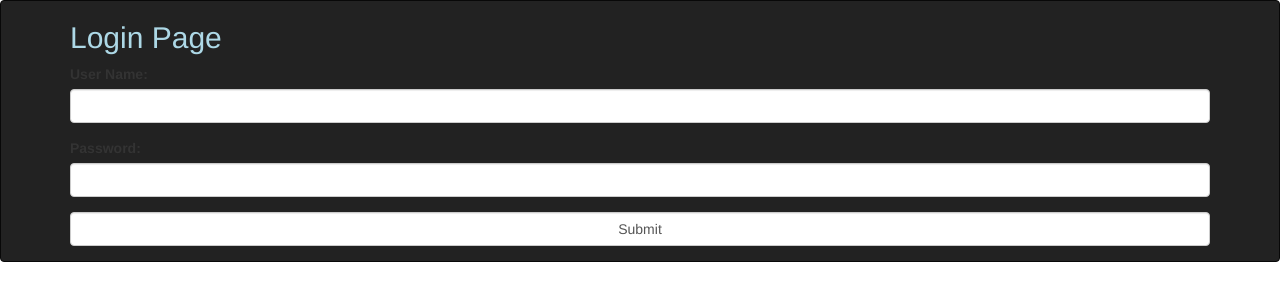
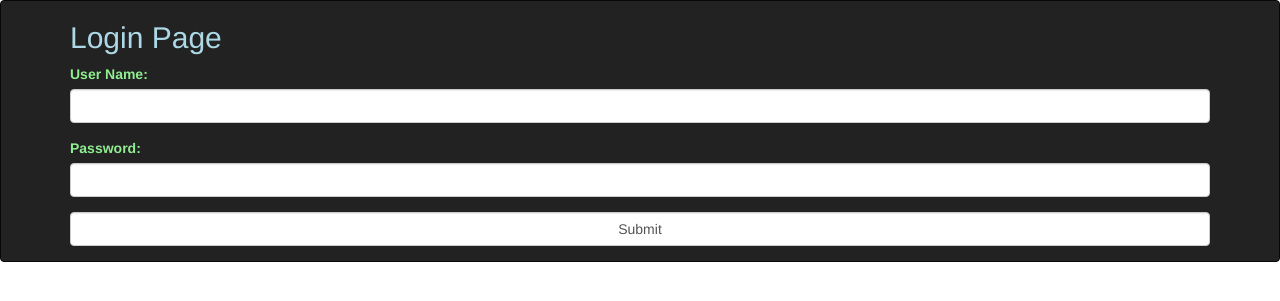
Before and after one commit to josephfarahat/SE2018G02, a PHP site: page /prototype/login.php in a window 1280 px wide. Shown: the top 301 px of the page. Run offline with PHP 8.4, Linux system fonts and the light colour scheme.

Commit message:
Update login.php

```diff
--- a/prototype/login.php
+++ b/prototype/login.php
@@ -39,12 +39,12 @@ echo '</script>';
   <h2 style="color:LightBlue;">Login Page</h2>
   <form method="post">
     <div class="form-group">
-      <label for="usr">User Name:</label>
-      <input  style="color:LightGreen;" type="text" class="form-control" name="user" id="usr">
+      <label style="color:LightGreen;" for="usr">User Name:</label>
+      <input   type="text" class="form-control" name="user" id="usr">
     </div>
     <div class="form-group">
-      <label for="pwd">Password:</label>
-      <input style="color:LightGreen;" type="password" class="form-control" name="pass" id="pwd">
+      <label style="color:LightGreen;" for="pwd">Password:</label>
+      <input  type="password" class="form-control" name="pass" id="pwd">
     </div>
 	<div class="form-group">
 
```
